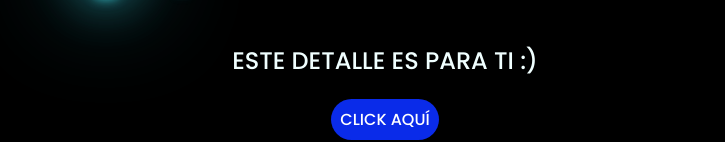
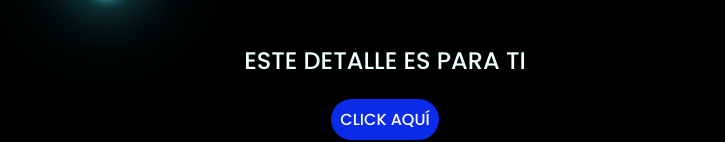
Before and after one commit to edgarmartinezmedinax-piscxo/edgarmartinezmedinax-piscxo.github.io, a plain HTML site: page index.html in a window 1280 px wide. Shown: the part 328-470 px from the top of the page, without its empty margins (263-988 px from the left). Drawn offline with Linux system fonts and the light colour scheme.

Commit message:
Update index.html

```diff
--- a/index.html
+++ b/index.html
@@ -25,7 +25,7 @@
 
     </div>
     <div class="description">
-        <span>ESTE DETALLE ES PARA TI :)</span>
+        <span>ESTE DETALLE ES PARA TI</span>
     </div>
     <div class="button">
         <button class="botones">
```
